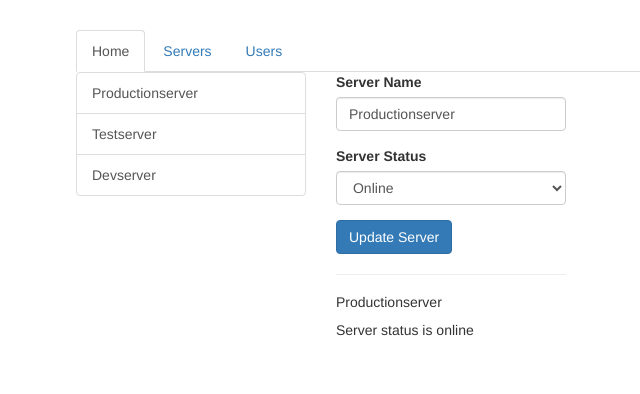
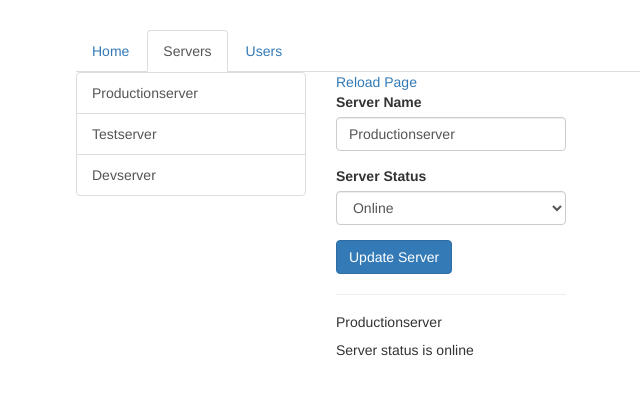
Before and after one commit to chucknezi/angular-the-complete, an Angular app in the folder routing-start/: page /servers in a window 1280 px wide. Shown: the top 394 px of the page, without its empty margins (189-829 px from the left). Built offline with nearby package versions, Linux system fonts and the light colour scheme.

Commit message:
learned activerouter options & active router link

```diff
--- a/routing-start/src/app/app.component.html
+++ b/routing-start/src/app/app.component.html
@@ -2,9 +2,12 @@
   <div class="row">
     <div class="col-xs-12 col-sm-10 col-md-8 col-sm-offset-1 col-md-offset-2">
       <ul class="nav nav-tabs">
-        <li role="presentation" class="active"><a routerLink="/">Home</a></li>
-        <li role="presentation"><a routerLink="/servers">Servers</a></li>
-        <li role="presentation"><a [routerLink]="['/users']">Users</a></li>
+        <li role="presentation"
+            routerLinkActive="active"
+            [routerLinkActiveOptions]="{exact: true}"
+        ><a routerLink="/">Home</a></li>
+        <li role="presentation" routerLinkActive="active"><a routerLink="/servers">Servers</a></li>
+        <li role="presentation" routerLinkActive="active"><a [routerLink]="['/users']">Users</a></li>
       </ul>
     </div>
   </div>
--- a/routing-start/src/app/servers/servers.component.html
+++ b/routing-start/src/app/servers/servers.component.html
@@ -10,6 +10,7 @@
     </div>
   </div>
   <div class="col-xs-12 col-sm-4">
+    <a routerLink="/servers">Reload Page</a>
     <app-edit-server></app-edit-server>
     <hr>
     <app-server></app-server>
```
